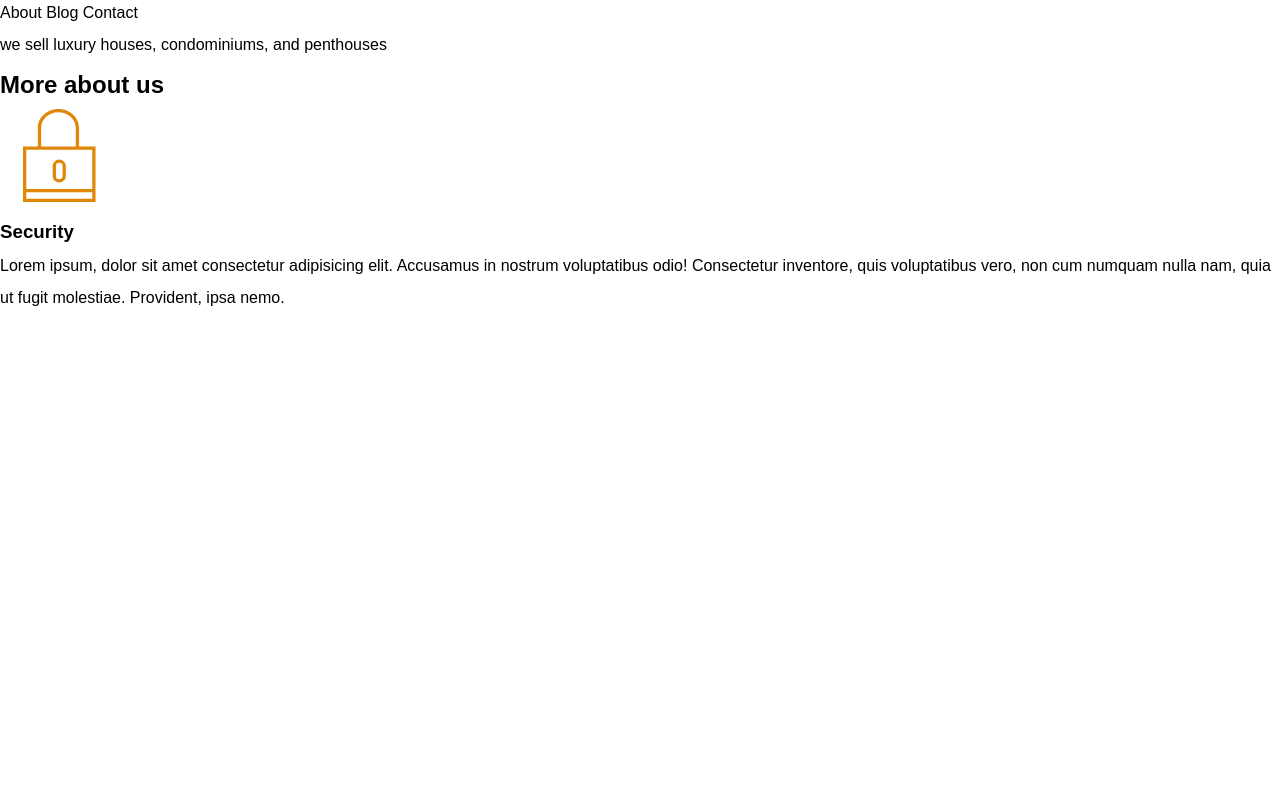
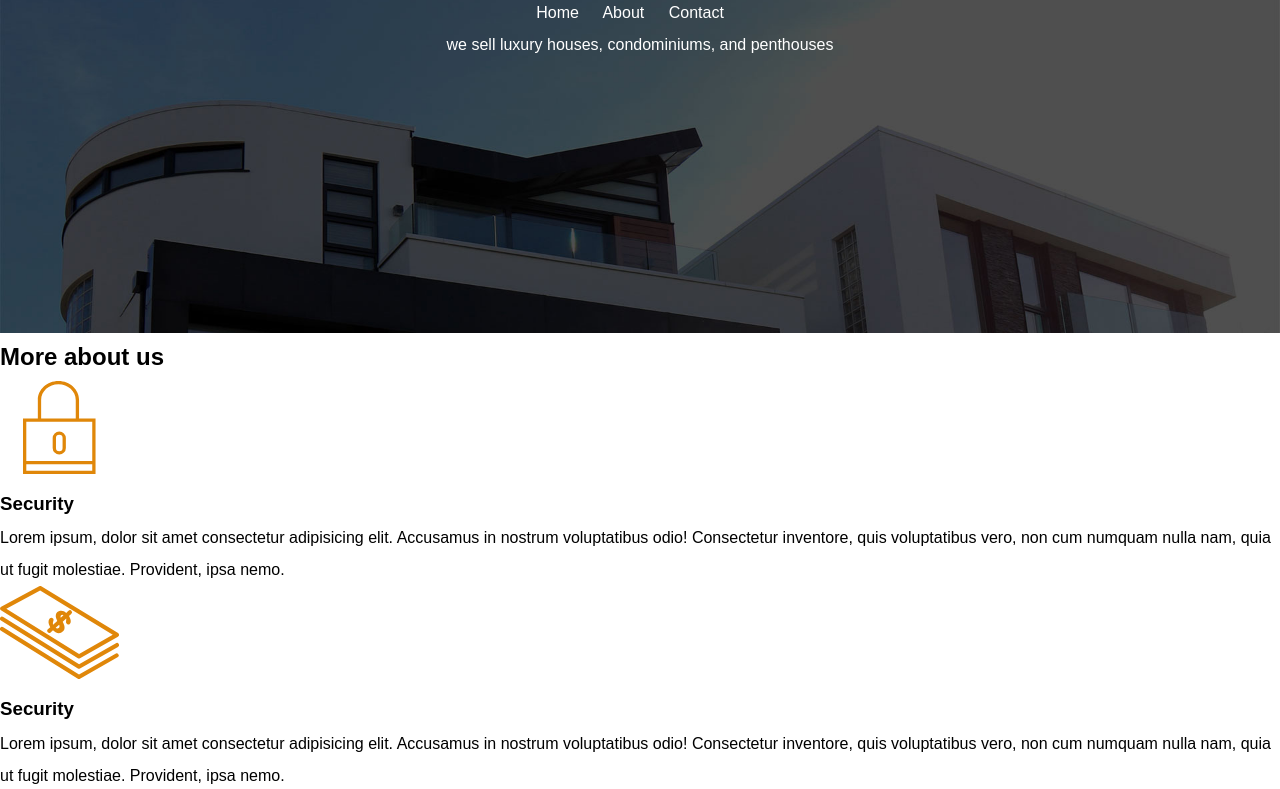
Before and after one commit to Its-isaku/Real-Estate, a plain HTML site: page 102-Real-Estate/index.html in a window 1280 px wide. Shown: the part 67-856 px from the top of the page. Before the commit the page ends 800 px from the top, so only its background shows below. Drawn offline with Linux system fonts and the light colour scheme.

Commit message:
Assignment 1

```diff
--- a/102-Real-Estate/index.html
+++ b/102-Real-Estate/index.html
@@ -8,16 +8,37 @@
 </head>
 <body>
     <header class="header-init">
-        <h1>Real Estate</h1>
-        <p>About Blog Contact</p>
+
+        <div class="menu-bar">
+            <h1>RealEstate</h1>
+
+            <div class="menu">
+                <a href="#">Home</a>
+                <a href="#">About</a>
+                <a href="#">Contact</a>
+            </div>
+        </div>
+
         <p>we sell luxury houses, condominiums, and penthouses</p>
     </header>
 
     <main class="main-container">
         <h2>More about us</h2>
 
-        <div class="lock-container">
+        <div class="item-container">
             <img src="./img/icon1.svg">
+            <h3>Security</h3>
+            <p>Lorem ipsum, dolor sit amet consectetur adipisicing elit. Accusamus in nostrum voluptatibus odio! Consectetur inventore, quis voluptatibus vero, non cum numquam nulla nam, quia ut fugit molestiae. Provident, ipsa nemo.</p>
+        </div>
+
+        <div class="item-container">
+            <img src="./img/icon2.svg">
+            <h3>Security</h3>
+            <p>Lorem ipsum, dolor sit amet consectetur adipisicing elit. Accusamus in nostrum voluptatibus odio! Consectetur inventore, quis voluptatibus vero, non cum numquam nulla nam, quia ut fugit molestiae. Provident, ipsa nemo.</p>
+        </div>
+
+        <div class="item-container">
+            <img src="./img/icon3.svg">
             <h3>Security</h3>
             <p>Lorem ipsum, dolor sit amet consectetur adipisicing elit. Accusamus in nostrum voluptatibus odio! Consectetur inventore, quis voluptatibus vero, non cum numquam nulla nam, quia ut fugit molestiae. Provident, ipsa nemo.</p>
         </div>
--- a/102-Real-Estate/styles/MyStyle.css
+++ b/102-Real-Estate/styles/MyStyle.css
@@ -6,11 +6,27 @@
     line-height: 2;
 }
 
+img {
+    max-width: 100%;
+}
+
 /*? Utilities */
 
 
 /*? Header */
+.header-init{
+    background-image: url(../img/header.jpg);
+    background-size: cover;
+    height: 400px;
+    color: white;
+    text-align: center;
+}
 
+.header-init a{
+    color: white;
+    text-decoration: none;
+    margin-right: 20px;
+}
 
 /*? Main */
 
```
